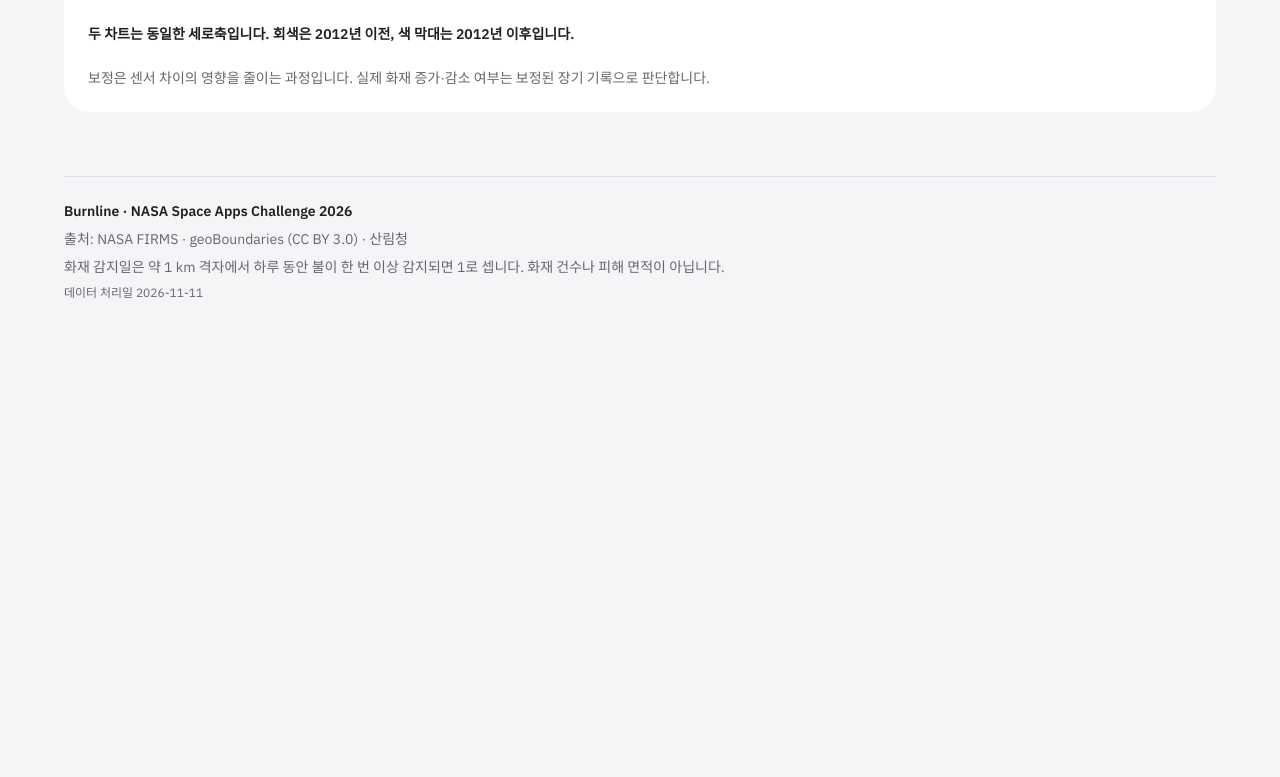
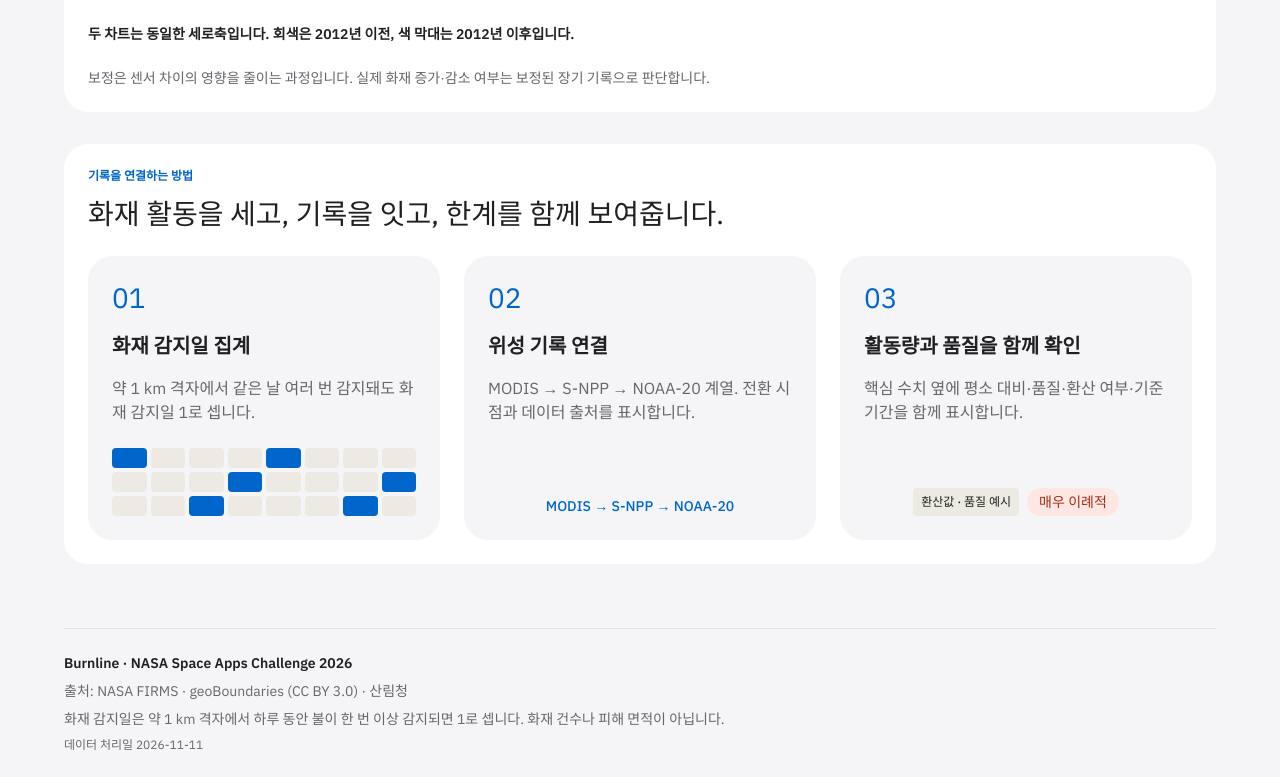
Before and after one commit to NasaSpaceAppsSeoul/NasaSpaceAppsSeoul_frontend, a React (Vite) app: page / in a window 1280 px wide. Shown: the part 1194-1971 px from the top of the page. Before the commit the page ends 1519 px from the top, so only its background shows below. Built offline with nearby package versions, Linux system fonts and the light colour scheme; no server answers; a web font is replaced by a local one.

Commit message:
✨ feat: 소개 화면 작동 방식 카드 추가

```diff
--- /dev/null
+++ b/src/components/about/FireGridIllustration.tsx
@@ -0,0 +1,18 @@
+/*
+ * 작동 방식 카드 01의 격자 그림 (screens/kr/about.png). 장식이라 읽히지 않게 숨긴다.
+ * 3줄 × 8칸, 파란 칸은 디자인과 같은 자리.
+ */
+const ROWS = 3;
+const COLS = 8;
+const LIT = new Set(["0-0", "0-4", "1-3", "1-7", "2-2", "2-6"]);
+
+export function FireGridIllustration() {
+  return (
+    <div aria-hidden="true" className="grid grid-cols-8 gap-1">
+      {Array.from({ length: ROWS * COLS }, (_, i) => {
+        const key = `${Math.floor(i / COLS)}-${i % COLS}`;
+        return <span key={key} className={`h-5 rounded-cell ${LIT.has(key) ? "bg-action" : "bg-chip-normal"}`} />;
+      })}
+    </div>
+  );
+}
--- a/src/pages/about/AboutPage.tsx
+++ b/src/pages/about/AboutPage.tsx
@@ -1,5 +1,6 @@
 import { CorrectionSection } from "./sections/CorrectionSection";
 import { HeroSection } from "./sections/HeroSection";
+import { HowItWorksSection } from "./sections/HowItWorksSection";
 
 /*
  * 소개 화면 (screens/kr/about.png). 구역 배치만 한다. 데이터는 구역이 각자 부른다.
@@ -10,6 +11,7 @@ export function AboutPage() {
     <main className="flex flex-col gap-8 pt-2 pb-4">
       <HeroSection />
       <CorrectionSection />
+      <HowItWorksSection />
     </main>
   );
 }
--- /dev/null
+++ b/src/pages/about/sections/HowItWorksSection.tsx
@@ -0,0 +1,40 @@
+import { FireGridIllustration } from "../../../components/about/FireGridIllustration";
+import { Card } from "../../../components/Card";
+import { Badge, ToneBadge } from "../../../components/Chip";
+import { useMessages } from "../../../i18n";
+import { SectionHeading } from "../../../components/about/SectionHeading";
+
+/*
+ * 작동 방식 카드 3장 (screens/kr/about.png "기록을 연결하는 방법"). 모두 고정 문구와 장식이다.
+ * 03의 배지는 2장 배지 모양의 예시라 값과 잇지 않는다.
+ */
+export function HowItWorksSection() {
+  const t = useMessages();
+  const h = t.about.how;
+  const extras = [
+    <FireGridIllustration key="grid" />,
+    <p key="chain" className="text-center text-sm font-medium text-action">
+      {h.chain}
+    </p>,
+    <div key="badges" className="flex flex-wrap justify-center gap-2">
+      <Badge tone="sand">{h.sampleBadge}</Badge>
+      <ToneBadge tone="red">{t.chip.record}</ToneBadge>
+    </div>,
+  ];
+
+  return (
+    <Card className="flex flex-col gap-6">
+      <SectionHeading eyebrow={h.eyebrow} title={h.title} />
+      <ol className="grid gap-6 lg:grid-cols-3">
+        {h.steps.map((step, i) => (
+          <li key={step.title} className="flex flex-col gap-4 rounded-card bg-page p-6">
+            <span className="text-title-lg text-action">{String(i + 1).padStart(2, "0")}</span>
+            <h3 className="text-xl font-semibold text-ink">{step.title}</h3>
+            <p className="text-base text-muted">{step.body}</p>
+            <div className="mt-auto pt-2">{extras[i]}</div>
+          </li>
+        ))}
+      </ol>
+    </Card>
+  );
+}
```
